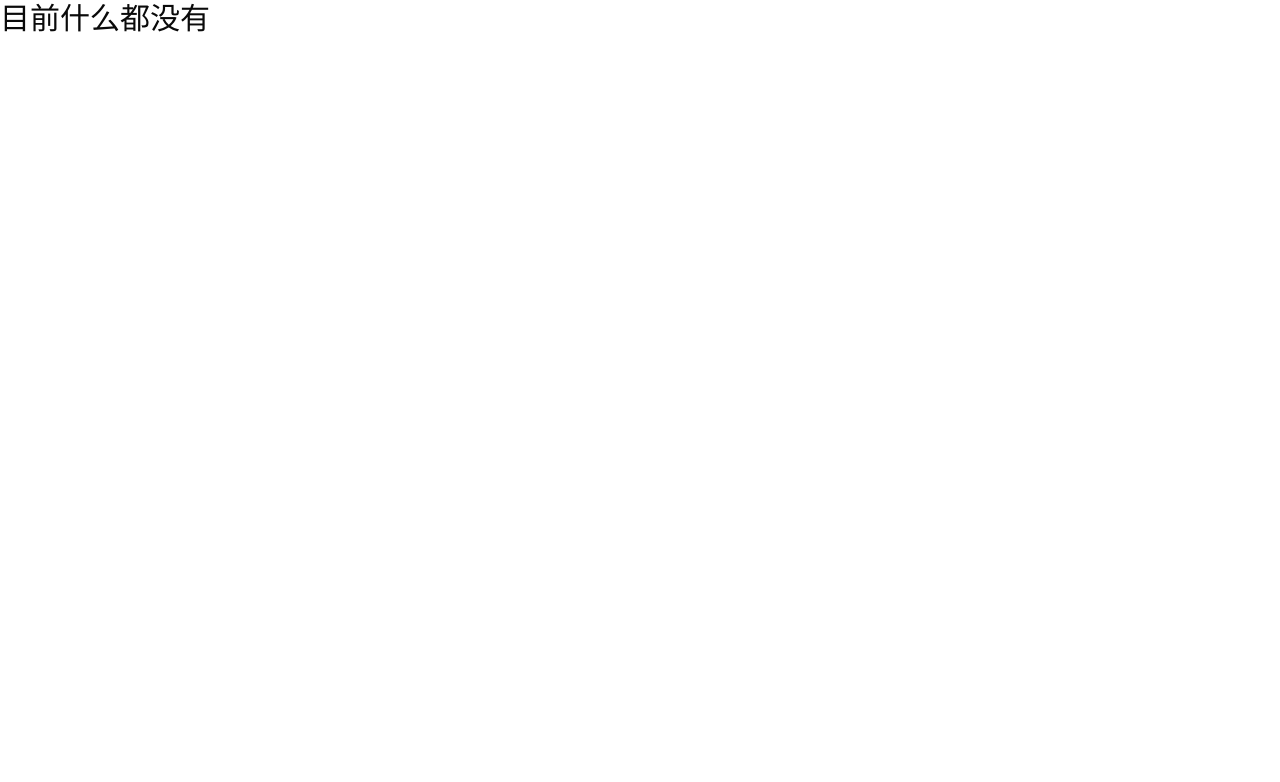
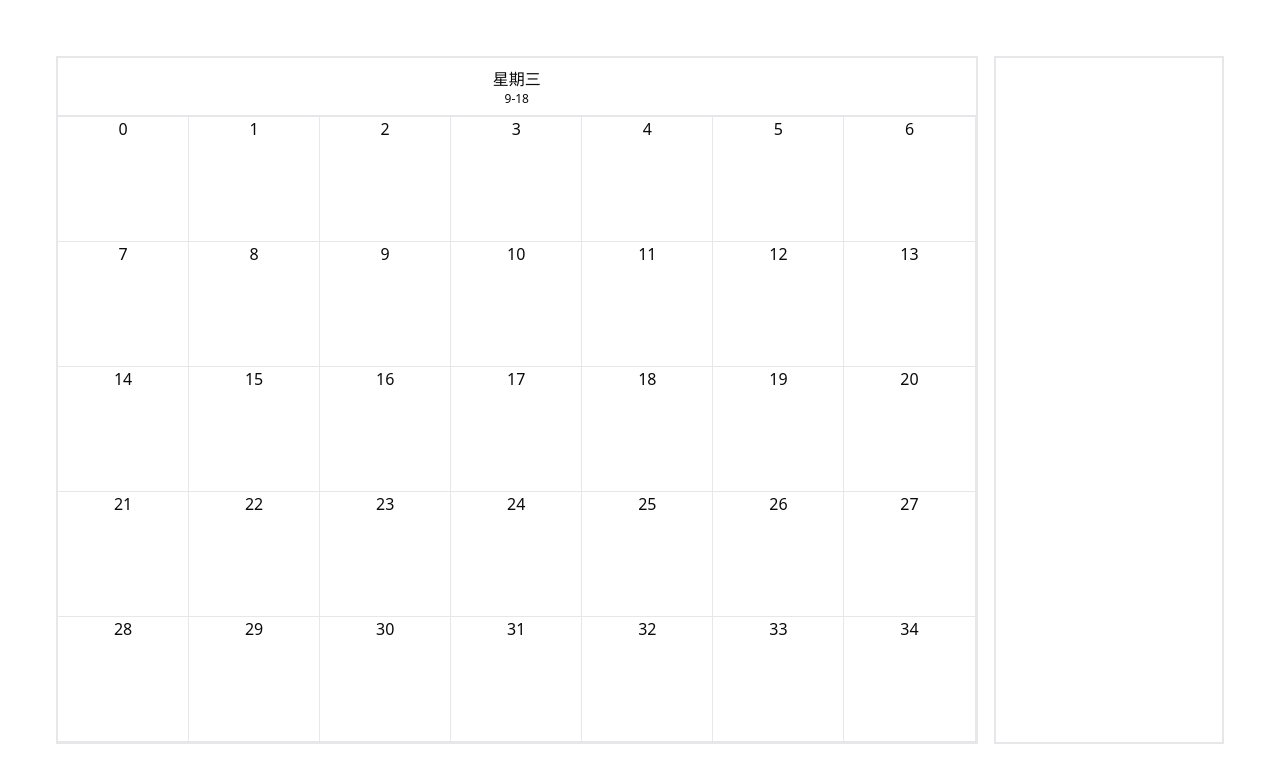
Before and after one commit to wfxu/my-calendar, a Next.js app: page / in a window 1280 px wide. Shown: the top 782 px of the page. Built offline with nearby package versions, Linux system fonts and the light colour scheme.

Commit message:
add landing page

```diff
--- a/src/app/page.tsx
+++ b/src/app/page.tsx
@@ -1,7 +1,28 @@
+function Detail({ num}: {num: number}) {
+  return (
+    <div className="flex w-full items-start justify-center border border-gray-200 border-t-0 border-l-0"> {num} </div>
+  )
+}
+
 export default function Page() {
   return (
-    <div className="items-center justify-center">
-      <p className="font-light text-3xl">目前什么都没有</p>
+    <div className="flex h-screen items-center justify-center p-10">
+      <div className="flex h-full w-full flex-row space-x-4 p-4">
+        <div className="flex h-full w-full basis-4/5 flex-col border-2 border-gray-200">
+          <div className="basis-1/12 flex justify-center">
+            <div className="flex flex-col items-center justify-center">
+              <p>星期三</p>
+              <p className="text-xs">9-18</p>
+            </div>
+          </div>
+          <div className="border border-gray-200"></div>
+          <div className="grid w-full grow grid-cols-7 grid-rows-5 justify-items-center">
+            {Array.from({ length: 35}, (_, i) => i).map((item) => <Detail key={item} num={item} />) }
+          </div>
+        </div>
+        <div className="basis-1/5 border-2 border-gray-200"></div>
+      </div>
     </div>
+
   )
 }
```
